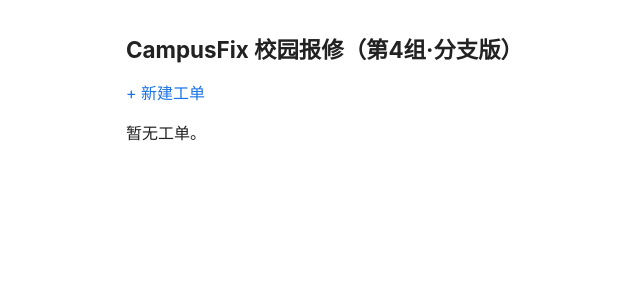
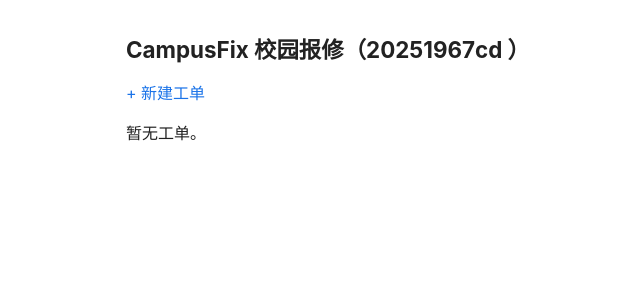
Before and after one commit to wang123456XIN/campusfix-starter, a Flask app: page / in a window 1280 px wide. Shown: the top 300 px of the page, without its empty margins (134-774 px from the left). Run offline with Flask 3, Linux system fonts and the light colour scheme; data that the repository does not hold is empty.

Commit message:
feat: 期末考查-更新首页标题为CampusFix-20251967

```diff
--- a/templates/index.html
+++ b/templates/index.html
@@ -14,7 +14,7 @@
   </style>
 </head>
 <body>
-<h1>CampusFix 校园报修（第4组·分支版）</h1>
+<h1>CampusFix 校园报修（20251967cd ）</h1>
   <p><a href="{{ url_for('create_ticket') }}">+ 新建工单</a></p>
   {% if tickets %}
     {% for t in tickets %}
```
